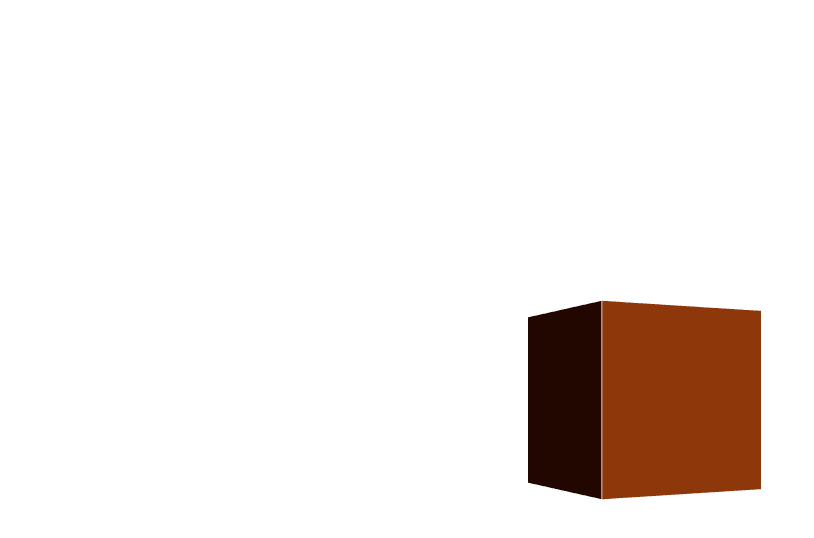
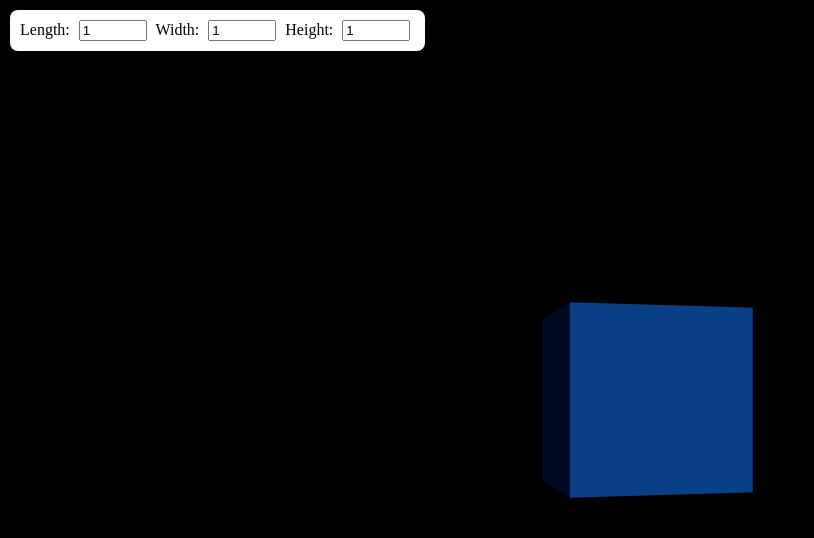
Before and after one commit to vincentsyx/3d-box-preview, a plain HTML site: page index.html in a window 1280 px wide. Shown: the whole page, without its empty margins (0-814 px from the left). Drawn offline with nearby package versions, Linux system fonts and the light colour scheme; animation ran at ten frames a second.

Commit message:
Update index.html

```diff
--- a/index.html
+++ b/index.html
@@ -1,42 +1,37 @@
 <!DOCTYPE html>
 <html lang="en">
 <head>
-  <meta charset="UTF-8" />
+  <meta charset="UTF-8">
   <title>3D Box Preview</title>
   <style>
-    html, body {
-      margin: 0;
-      padding: 0;
-      overflow: hidden;
-      background: transparent;
-    }
-    canvas {
-      display: block;
-    }
+    body { margin: 0; background: #f9f9f9; }
+    canvas { display: block; }
+    #controls { position: fixed; top: 10px; left: 10px; background: white; padding: 10px; border-radius: 8px; box-shadow: 0 4px 10px rgba(0,0,0,0.1); }
+    input { width: 60px; margin: 0 5px; }
   </style>
 </head>
 <body>
 
+<div id="controls">
+  Length: <input type="number" id="length" value="1" min="0.1">
+  Width: <input type="number" id="width" value="1" min="0.1">
+  Height: <input type="number" id="height" value="1" min="0.1">
+</div>
+
 <script src="https://cdn.jsdelivr.net/npm/three@0.160.0/build/three.min.js"></script>
 <script>
-  // Scene setup
   const scene = new THREE.Scene();
-  const camera = new THREE.PerspectiveCamera(50, window.innerWidth / window.innerHeight, 0.1, 1000);
-  camera.position.z = 5;
-
-  const renderer = new THREE.WebGLRenderer({ alpha: true, antialias: true });
+  const camera = new THREE.PerspectiveCamera(50, window.innerWidth/window.innerHeight, 0.1, 1000);
+  const renderer = new THREE.WebGLRenderer({antialias: true});
   renderer.setSize(window.innerWidth, window.innerHeight);
-  renderer.setClearColor(0x000000, 0); // Transparent background
   document.body.appendChild(renderer.domElement);
 
-  // Lighting
   const light = new THREE.DirectionalLight(0xffffff, 1);
   light.position.set(5, 5, 5);
   scene.add(light);
   scene.add(new THREE.AmbientLight(0x404040));
 
-  // Material (bright orange)
-  const material = new THREE.MeshStandardMaterial({ color: 0xff6600 });
+  const material = new THREE.MeshStandardMaterial({ color: 0x007bff });
 
   let boxMesh = null;
 
@@ -45,39 +40,28 @@
       scene.remove(boxMesh);
       boxMesh.geometry.dispose();
     }
-
     const geometry = new THREE.BoxGeometry(length, height, width);
     boxMesh = new THREE.Mesh(geometry, material);
-
-    // Add white wireframe edges
-    const edges = new THREE.EdgesGeometry(geometry);
-    const line = new THREE.LineSegments(edges, new THREE.LineBasicMaterial({ color: 0xffffff }));
-    boxMesh.add(line);
-
     scene.add(boxMesh);
   }
 
-  // Default box
   createBox(1, 1, 1);
+  camera.position.z = 5;
 
-  // Animation loop
   function animate() {
     requestAnimationFrame(animate);
-    if (boxMesh) boxMesh.rotation.y += 0.01;
+    if (boxMesh) boxMesh.rotation.y += 0.005;
     renderer.render(scene, camera);
   }
   animate();
 
-  // Optional: listen for dimension messages from Lovable via postMessage
-  window.addEventListener("message", (e) => {
-    try {
-      const { length, width, height } = JSON.parse(e.data);
-      if (length && width && height) {
-        createBox(parseFloat(length), parseFloat(width), parseFloat(height));
-      }
-    } catch (err) {
-      // ignore invalid messages
-    }
+  document.querySelectorAll('#length, #width, #height').forEach(input => {
+    input.addEventListener('input', () => {
+      const l = parseFloat(document.getElementById('length').value);
+      const w = parseFloat(document.getElementById('width').value);
+      const h = parseFloat(document.getElementById('height').value);
+      createBox(l, w, h);
+    });
   });
 </script>
 
```
